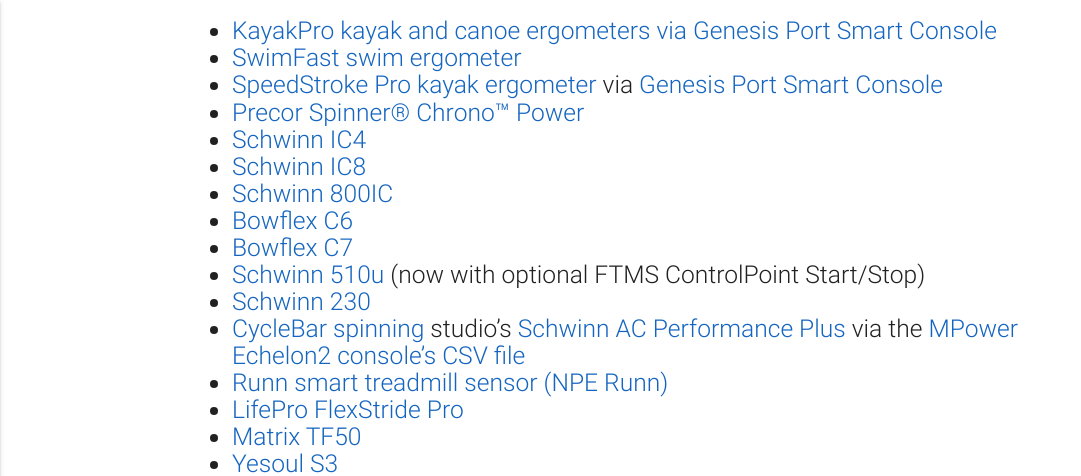
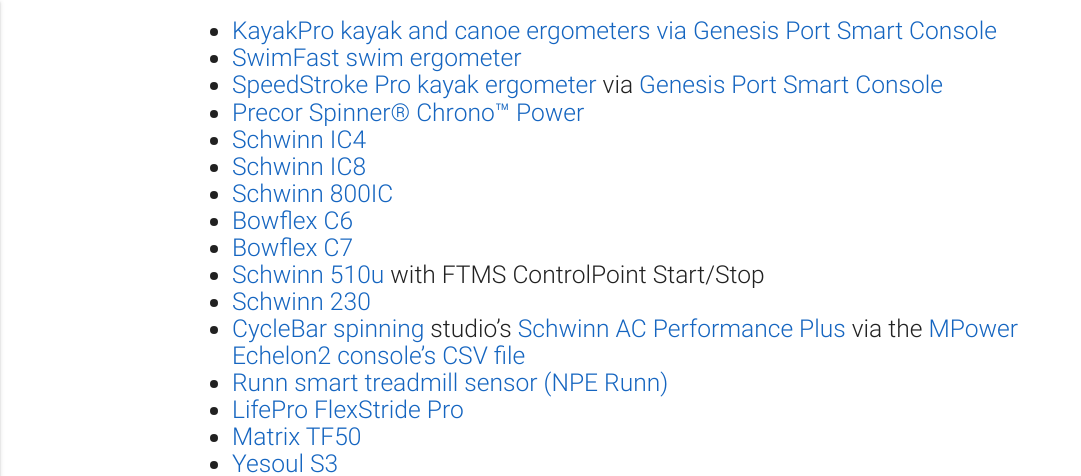
Before and after one commit to TrackMyIndoorWorkout/TrackMyIndoorWorkout.github.io, a Jekyll site: the page built from index.md, in a window 1280 px wide and 900 px high, scrolled down 2631 px, cut to the strip 0-476 px from the top of the window. Shown: the whole strip, without its empty margins (0-1081 px from the left). Built offline with Jekyll 4.4.1, drawn with Linux system fonts in a browser that asks for light colours.

Commit message:
Correction: now FTMS COntrolPoint start/stop is opt-out if supported

```diff
--- a/index.md
+++ b/index.md
@@ -10,7 +10,7 @@ layout: home
 * [Schwinn 800IC](https://global.schwinnfitness.com/en/800ic/100893.html)
 * [Bowflex C6](https://www.bowflex.com/bikes/c6/100894.html)
 * [Bowflex C7](https://www.bowflex.com/bikes/c7/100926.html)
-* [Schwinn 510u](https://global.schwinnfitness.com/en/510u/i100931.html) (now with optional FTMS ControlPoint Start/Stop)
+* [Schwinn 510u](https://global.schwinnfitness.com/en/510u/i100931.html) with FTMS ControlPoint Start/Stop
 * [Schwinn 230](https://www.schwinnfitness.com/230/100932.html)
 * [CycleBar spinning](https://www.cyclebar.com/) studio's [Schwinn AC Performance Plus](https://www.amazon.com/AC-Performance-Plus-Indoor-Cycle/dp/B002KV942W) via the [MPower Echelon2 console's CSV file]({% post_url 2020-09-23-schwinn-ac-performance-plus-support %})
 * [Runn smart treadmill sensor (NPE Runn)](https://npe-inc.com/runn-smart-treadmill-sensor-2/)
```
